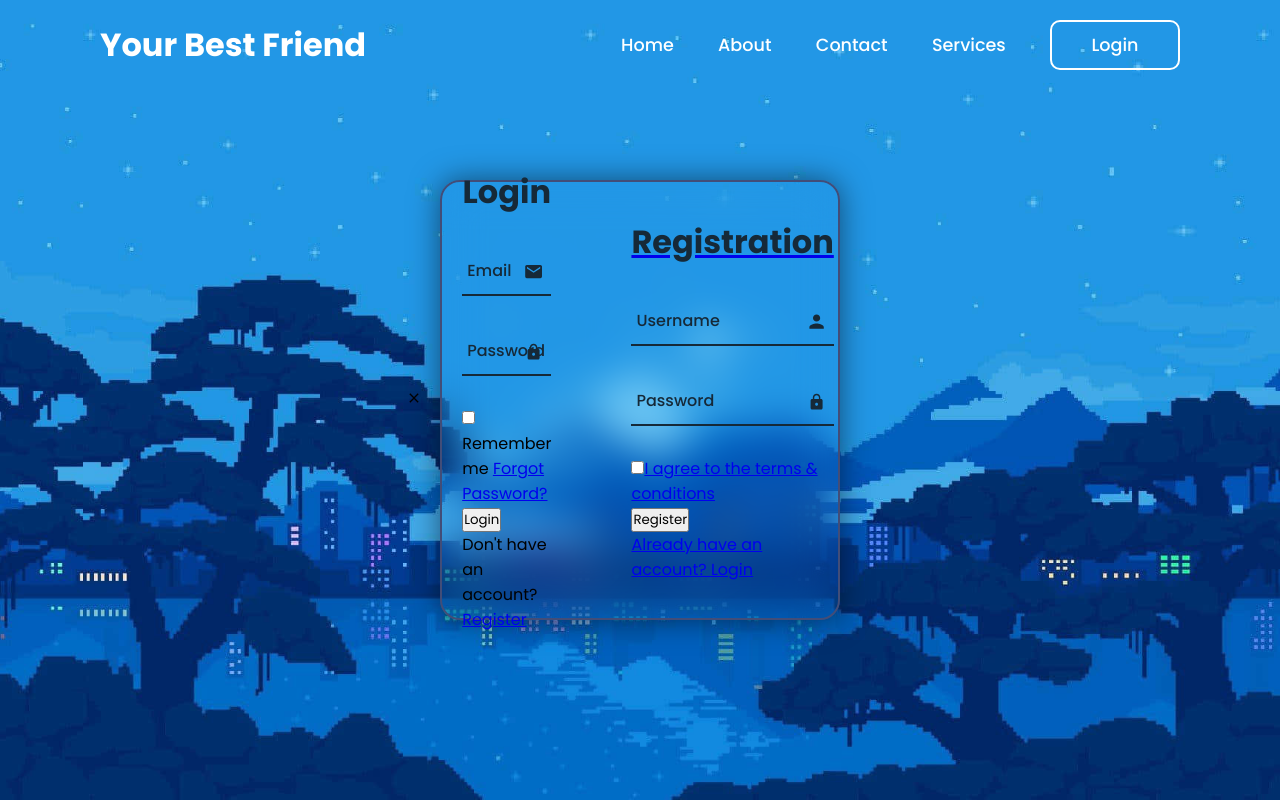
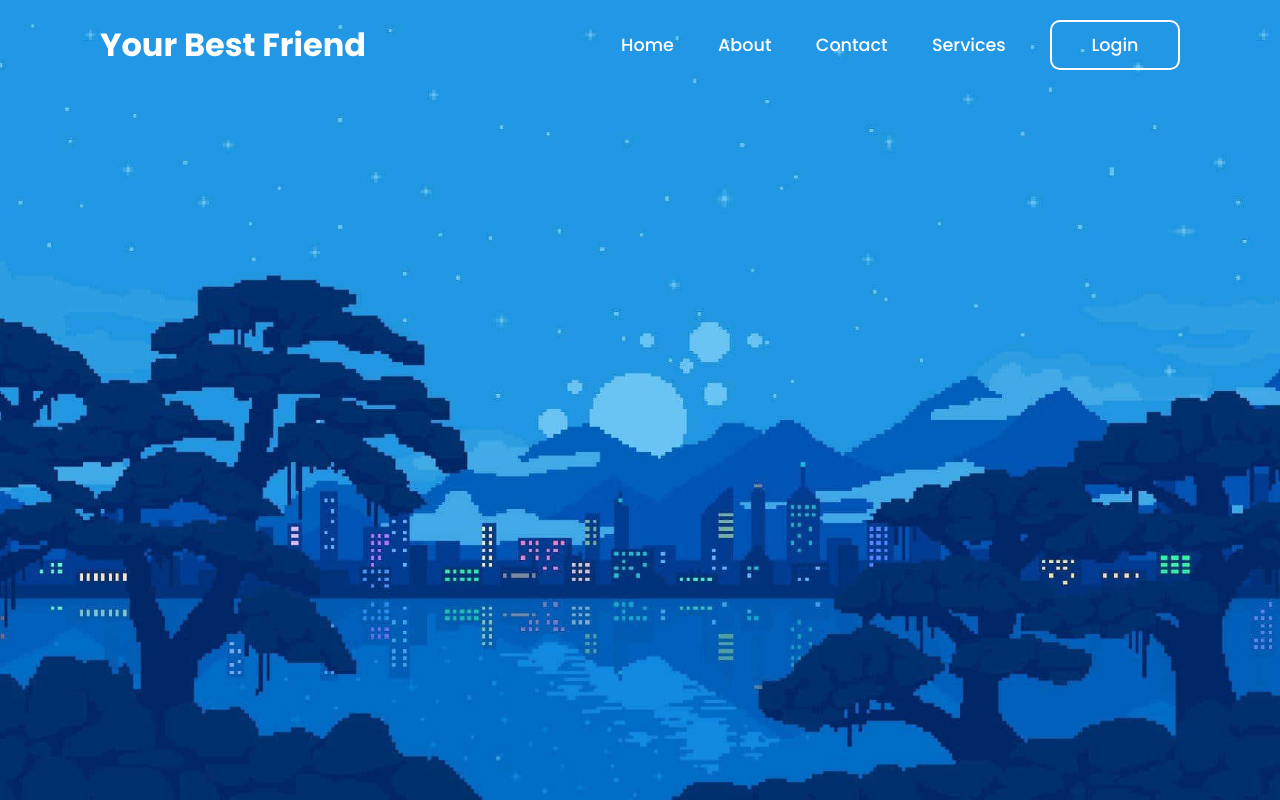
Before and after one commit to TramNBNguyen/Your-Best-Friend, a plain HTML site: page index.html in a window 1280 px wide. Drawn offline with nearby package versions, Linux system fonts and the light colour scheme.

Commit message:
styles.css

```diff
--- a/styles.css
+++ b/styles.css
@@ -97,11 +97,69 @@ body {
     display: flex;
     justify-content: center;
     align-items: center;
+    overflow: hidden;
+    transform: scale(0);
+    transition: transform .5s ease, height .2s ease;
+}
+
+.wrapper.active-popup {
+    transform: scale(1);
+}
+
+.wrapper.active {
+    height: 520px;
+}
+
+.wrapper .form-box.login {
+    transition: transform .18s ease;
+    transform: translateX(0);
+}
+
+.wrapper.active .form-box.login {
+    transition: none;
+    transform: translateX(-400px);
+}
+
+.wrapper .form-box.register {
+    position: absolute;
+    transition: none;
+    transform: translateX(400px);
+}
+
+.wrapper.active .form-box.register {
+    transition: transform .18s ease;
+    transform: translateX(0);
 }
 
 .wrapper .form-box {
     width: 100%;
     padding: 40px;
+}
+
+/* .wrapper .form-box.login {
+    display: none;
+} */
+
+.wrapper .form-box.register {
+    position: absolute;
+    transform: translateX(400px);
+}
+
+.wrapper .icon-close {
+    position: absolute;
+    top: 0;
+    right: 0;
+    width: 45px;
+    height: 45px;
+    background: #162938;
+    font-size: 2em;
+    color: white;
+    display: flex;
+    justify-content: center;
+    align-items: center;
+    border-bottom-left-radius: 20px;
+    cursor: pointer;
+    z-index: 1;
 }
 
 .form-box h2 {
@@ -127,6 +185,7 @@ body {
     color: #162938;
     font-weight: 500;
     pointer-events: none;
+    transition: .5s;
 }
 
 .input-box input:focus~label,
@@ -140,7 +199,12 @@ body {
     background: transparent;
     border: none;
     outline: none;
+    font-size: 1em;
+    color: #162938;
+    font-weight: 600;
+    padding: 0 35px 0 5px;
 }
+
 
 .input-box .icon {
     position: absolute;
@@ -149,6 +213,60 @@ body {
     color: #162938;
     line-height: 57px;
 }
+
+.remember-forgot {
+    font-size: .9em;
+    color:#162938;
+    font-weight: 500;
+    margin: -15px 0 15px ;
+    display: flex;
+    justify-content: space-between;
+}
+
+.remember-forgot label input {
+    accent-color: #162938;
+    margin-right: 3px;
+}
+
+.remember-forgot a {
+    color: #162938;
+    text-decoration: none;
+}
+
+.remember-forgot a:hover {
+    text-decoration: underline;
+}
+
+.btn {
+    width: 100%;
+    height: 45px;
+    background: #055da1;
+    border: none;
+    outline: none;
+    border-radius: 6px;
+    cursor: pointer;
+    font-size: 1em;
+    color: #cfe9fd;
+}
+
+.login-register {
+    font-size: .9em;
+    color: #1c252d;
+    text-align: center;
+    font-weight: 500;
+    margin: 25px 0 10px;
+}
+
+.login-register p a {
+    color: #272d32;
+    text-decoration: none;
+    font-weight: 600;
+}
+
+.login-register p a:hover {
+    text-decoration: underline;
+}
+
 
 
 
```
